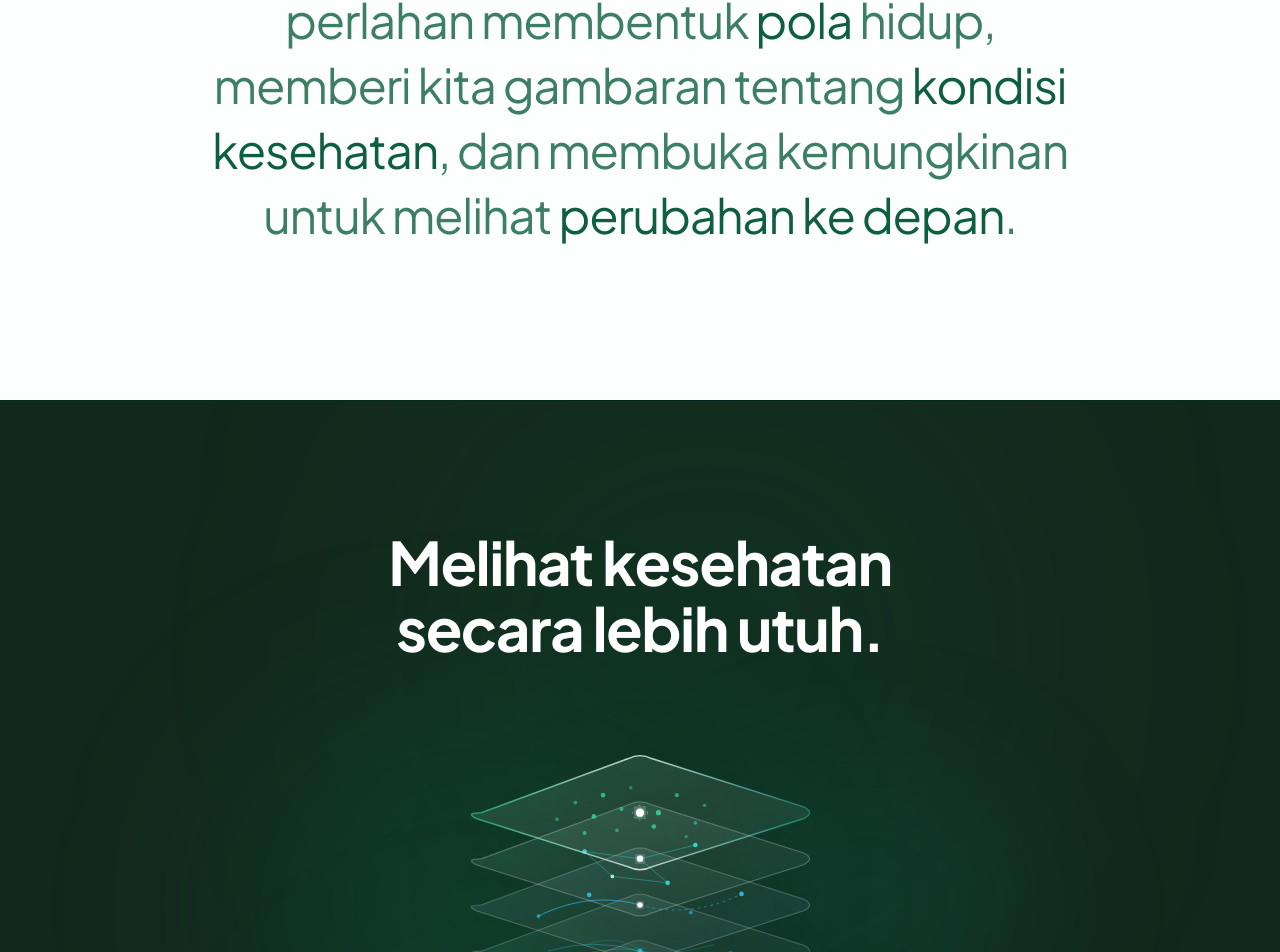
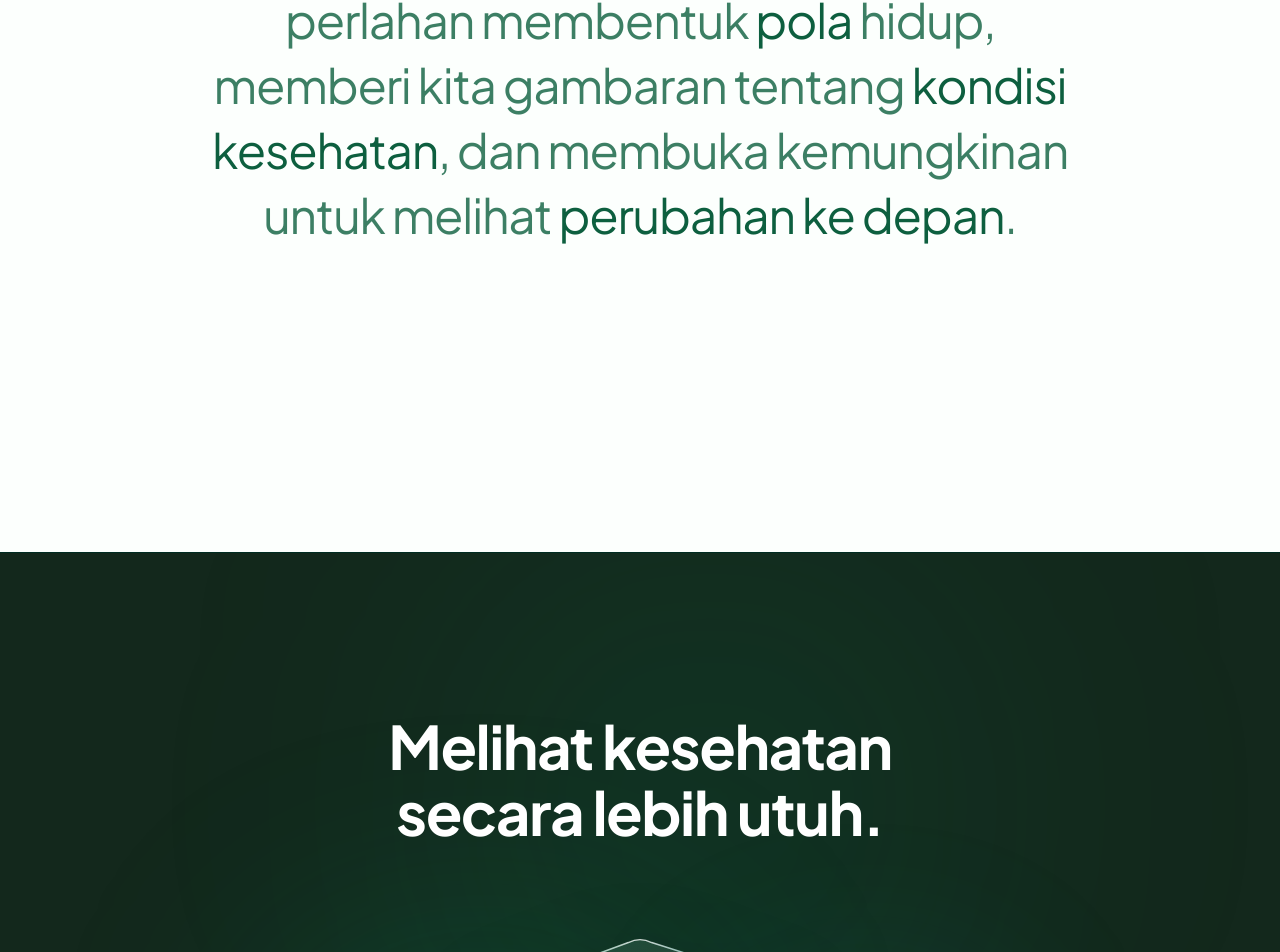
Before and after one commit to nikamushi/heliora, a Next.js app in the folder apps/web/: page / in a window 1280 px wide. Shown: the part 1835-2787 px from the top of the page. Built offline with nearby package versions, Linux system fonts and the light colour scheme.

Commit message:
FE-001.9: expand vertical margin top and breathing room for sections
Why:
- Further increase the vertical separation and breathing room above #how-it-works and #features per user request.

How:
- Increase margin-top to mt-24 sm:mt-32 md:mt-40 and padding-top to pt-28 sm:pt-36 md:pt-44 in page.tsx.

```diff
--- a/apps/web/src/app/page.tsx
+++ b/apps/web/src/app/page.tsx
@@ -102,7 +102,7 @@ function SectionLifestyleNarrative() {
   return (
     <section
       id="narrative"
-      className="container mx-auto px-6 lg:px-12 pt-8 sm:pt-12 md:pt-16 pb-10 sm:pb-14 md:pb-18 scroll-mt-24"
+      className="container mx-auto px-6 lg:px-12 pt-8 sm:pt-12 md:pt-16 pb-20 sm:pb-28 md:pb-36 scroll-mt-24"
     >
       <div className="max-w-5xl mx-auto flex flex-col items-center">
         <NarrativeItem content={narrativeContent} />
@@ -193,7 +193,7 @@ export default function LandingPage() {
         <SectionLifestyleNarrative />
 
         {/* SECTION 04: AI UNTUK KESEHATAN - HELIORA (#how-it-works) */}
-        <section id="how-it-works" className="w-full bg-[#13281c] text-white py-20 sm:py-24 md:py-32 mt-12 sm:mt-16 md:mt-20 mb-8 sm:mb-12 relative overflow-hidden border-y border-emerald-950 scroll-mt-24">
+        <section id="how-it-works" className="w-full bg-[#13281c] text-white py-24 sm:py-32 md:py-40 mt-24 sm:mt-32 md:mt-40 mb-12 sm:mb-16 relative overflow-hidden border-y border-emerald-950 scroll-mt-24">
           {/* Subtle Ambient Glows */}
           <div className="absolute top-0 right-1/4 w-[500px] h-[500px] bg-emerald-500/10 rounded-full blur-[140px] pointer-events-none" />
           <div className="absolute bottom-0 left-1/4 w-[400px] h-[400px] bg-teal-500/10 rounded-full blur-[120px] pointer-events-none" />
@@ -224,7 +224,7 @@ export default function LandingPage() {
         </section>
 
         {/* SECTION 03: KENAPA HARUS HELIORA & FITUR (#features & #simulation) */}
-        <section id="features" className="container mx-auto px-6 lg:px-12 pt-20 sm:pt-24 pb-16 scroll-mt-24">
+        <section id="features" className="container mx-auto px-6 lg:px-12 pt-28 sm:pt-36 md:pt-44 pb-20 scroll-mt-24">
           <div id="simulation" className="scroll-mt-24" />
           <div className="mb-12 max-w-2xl">
             <h2 className="text-3xl sm:text-4xl font-bold tracking-tight text-brand-900 leading-tight">
```
